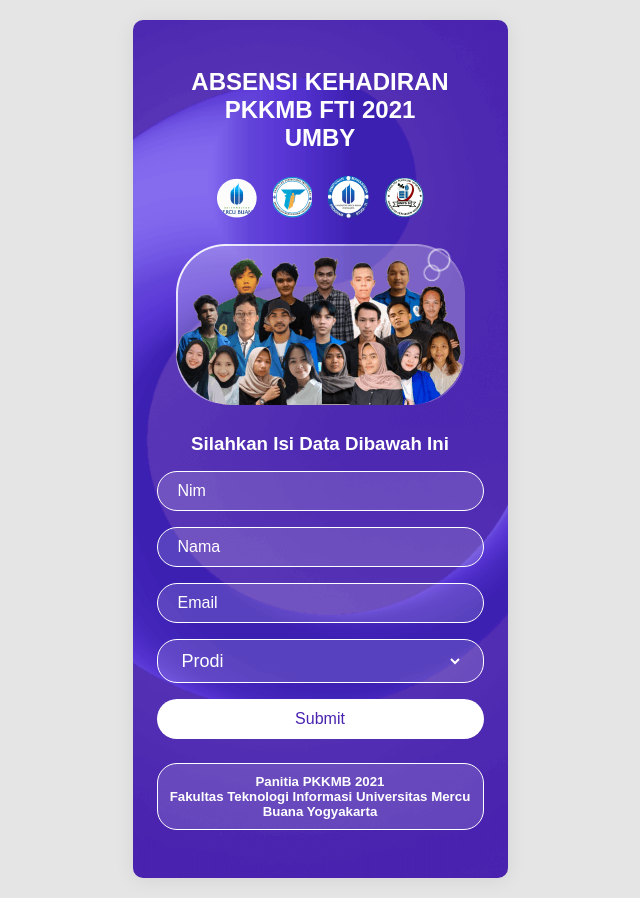
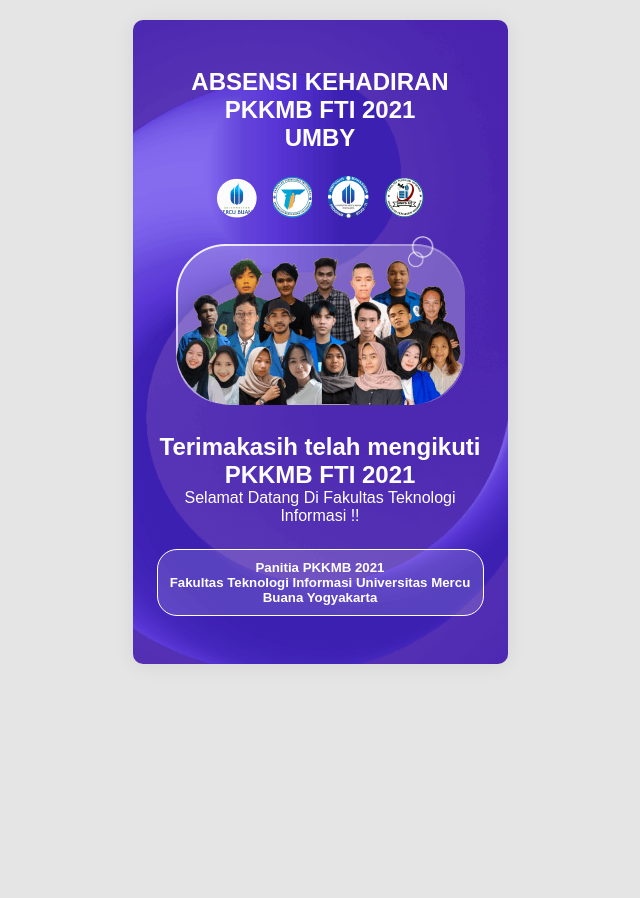
Before and after one commit to inamfalahuddin/absensi-pkkmb-2021, a React (Create React App) app: page / in a window 1280 px wide. Shown: the whole page, without its empty margins (320-960 px from the left). After the commit the page ends 800 px from the top, so only its background shows below. Built offline with nearby package versions, Linux system fonts and the light colour scheme.

Commit message:
merubah form menjadi kalimat slamat datang

```diff
--- a/src/App.js
+++ b/src/App.js
@@ -4,17 +4,17 @@
 import IconHMPSTI from "./assets/images/WhatsApp_Image_2021-08-02_at_19.16 1.png";
 import IconHMPSSI from "./assets/images/WhatsApp_Image_2021-08S-02_at_19.16 1.png";
 import ImageBersama from "./assets/images/bg-foto-bersama.png";
-import Form from "./Components/Form";
-import Alert from "./Components/Alert";
+// import Form from "./Components/Form";
+// import Alert from "./Components/Alert";
 
 function App() {
-  const [formDisplay, setFormDisplay] = useState(true);
+  // const [formDisplay, setFormDisplay] = useState(true);
   const [loading, setLoading] = useState(true);
-  const [input, setInput] = useState({
-    nim: "",
-    nama: "",
-    email: "",
-  });
+  // const [input, setInput] = useState({
+  //   nim: "",
+  //   nama: "",
+  //   email: "",
+  // });
 
   const [screenHeight, setScreenHeight] = useState();
 
@@ -51,21 +51,8 @@
             </div>
           </div>
           <div className="card-body text-center my-4 w-100">
-            {formDisplay ? (
-              <Form
-                input={input}
-                setInput={setInput}
-                setFormDisplay={setFormDisplay}
-                loading={loading}
-                setLoading={setLoading}
-              />
-            ) : (
-              <Alert
-                nama={input.nama}
-                screenHeight={screenHeight}
-                setScreenHeight={setScreenHeight}
-              />
-            )}
+            <h2>Terimakasih telah mengikuti PKKMB FTI 2021</h2>
+            <p>Selamat Datang Di Fakultas Teknologi Informasi !!</p>
           </div>
           <div className="card-footer">
             <div className="card-form-group text-center">
```
Also changed, not shown: src/backupScript.txt (added).
